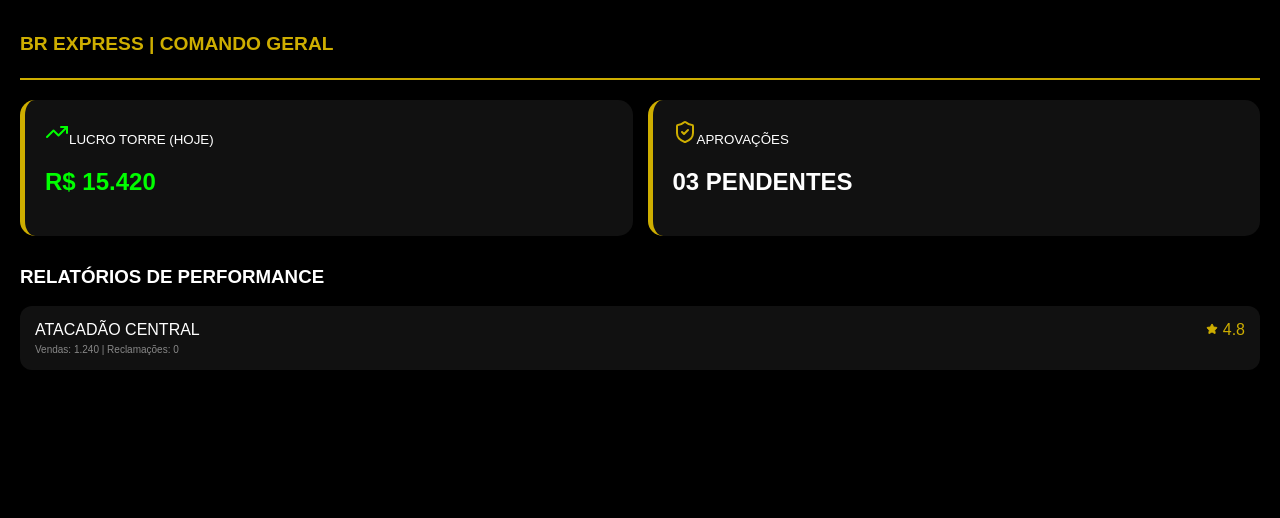
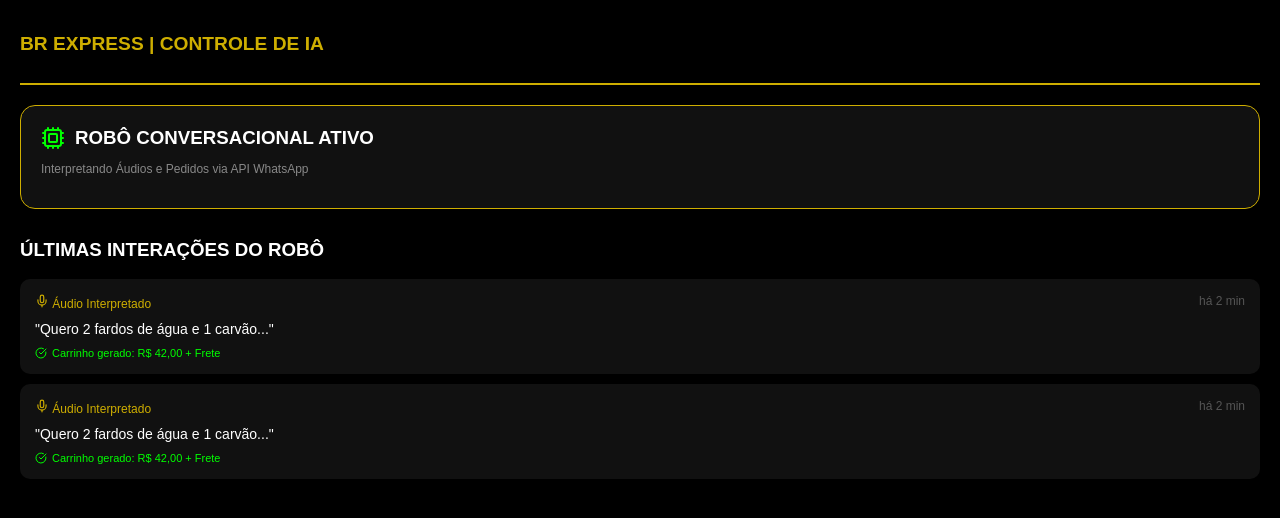
Before and after one commit to brempeedimento-byte/br-delivery-express, a Next.js app: page /admin-br-express in a window 1280 px wide. Shown: the top 518 px of the page. Built offline with nearby package versions, Linux system fonts and the light colour scheme.

Commit message:
AI: Ativação do módulo de interpretação de áudio e pedidos via WhatsApp

```diff
--- a/app/admin-br-express/page.tsx
+++ b/app/admin-br-express/page.tsx
@@ -1,36 +1,38 @@
 'use client';
 import { useState } from 'react';
-import { ShieldCheck, TrendingUp, Factory, Truck, Star, AlertTriangle } from 'lucide-react';
+import { MessageSquare, Mic, Cpu, CheckCircle } from 'lucide-react';
 
-export default function TorreSuprema() {
+export default function TorreWhatsAppIA() {
   return (
-    <div style={{ background: '#000', minHeight: '100vh', color: '#fff', padding: '20px', fontFamily: 'sans-serif' }}>
-      <header style={{ borderBottom: '2px solid #ceae00', paddingBottom: '10px', marginBottom: '20px' }}>
-        <h1 style={{ color: '#ceae00', fontSize: '1.2rem' }}>BR EXPRESS | COMANDO GERAL</h1>
+    <div style={{ background: '#000', minHeight: '100vh', color: '#fff', padding: '20px' }}>
+      <header style={{ borderBottom: '2px solid #ceae00', paddingBottom: '15px' }}>
+        <h1 style={{ color: '#ceae00', fontSize: '1.2rem' }}>BR EXPRESS | CONTROLE DE IA</h1>
       </header>
 
-      <div style={{ display: 'grid', gridTemplateColumns: '1fr 1fr', gap: '15px' }}>
-        <div style={cardFinanceiro}>
-          <TrendingUp color="#0f0" />
-          <small>LUCRO TORRE (HOJE)</small>
-          <h2 style={{ color: '#0f0' }}>R$ 15.420</h2>
+      {/* STATUS DO ROBÔ NO WHATSAPP */}
+      <div style={{ background: '#111', padding: '20px', borderRadius: '15px', marginTop: '20px', border: '1px solid #ceae00' }}>
+        <div style={{ display: 'flex', alignItems: 'center', gap: '10px' }}>
+          <Cpu color="#0f0" className="animate-pulse" />
+          <h3 style={{ margin: 0 }}>ROBÔ CONVERSACIONAL ATIVO</h3>
         </div>
-        <div style={cardFinanceiro}>
-          <ShieldCheck color="#ceae00" />
-          <small>APROVAÇÕES</small>
-          <h2>03 PENDENTES</h2>
-        </div>
+        <p style={{ fontSize: '12px', color: '#888' }}>Interpretando Áudios e Pedidos via API WhatsApp</p>
       </div>
 
-      <h3 style={{ marginTop: '30px' }}>RELATÓRIOS DE PERFORMANCE</h3>
-      <div style={{ background: '#111', padding: '15px', borderRadius: '12px', marginTop: '10px' }}>
-        <div style={{ display: 'flex', justifyContent: 'space-between' }}>
-          <span>ATACADÃO CENTRAL</span>
-          <span style={{ color: '#ceae00' }}><Star size={12} fill="#ceae00"/> 4.8</span>
-        </div>
-        <div style={{ fontSize: '10px', color: '#888', marginTop: '5px' }}>Vendas: 1.240 | Reclamações: 0</div>
+      <h3 style={{ marginTop: '30px' }}>ÚLTIMAS INTERAÇÕES DO ROBÔ</h3>
+      <div style={{ display: 'flex', flexDirection: 'column', gap: '10px' }}>
+        {[1, 2].map(i => (
+          <div key={i} style={{ background: '#111', padding: '15px', borderRadius: '10px' }}>
+            <div style={{ display: 'flex', justifyContent: 'space-between', fontSize: '12px' }}>
+              <span style={{ color: '#ceae00' }}><Mic size={14}/> Áudio Interpretado</span>
+              <span style={{ color: '#555' }}>há 2 min</span>
+            </div>
+            <p style={{ fontSize: '14px', margin: '10px 0' }}>"Quero 2 fardos de água e 1 carvão..."</p>
+            <div style={{ display: 'flex', alignItems: 'center', gap: '5px', color: '#0f0', fontSize: '11px' }}>
+              <CheckCircle size={12} /> Carrinho gerado: R$ 42,00 + Frete
+            </div>
+          </div>
+        ))}
       </div>
     </div>
   );
 }
-const cardFinanceiro = { background: '#111', padding: '20px', borderRadius: '15px', borderLeft: '5px solid #ceae00' };
```
Also changed, not shown: lib/robo-ia.ts (added, +11 -0 lines).
